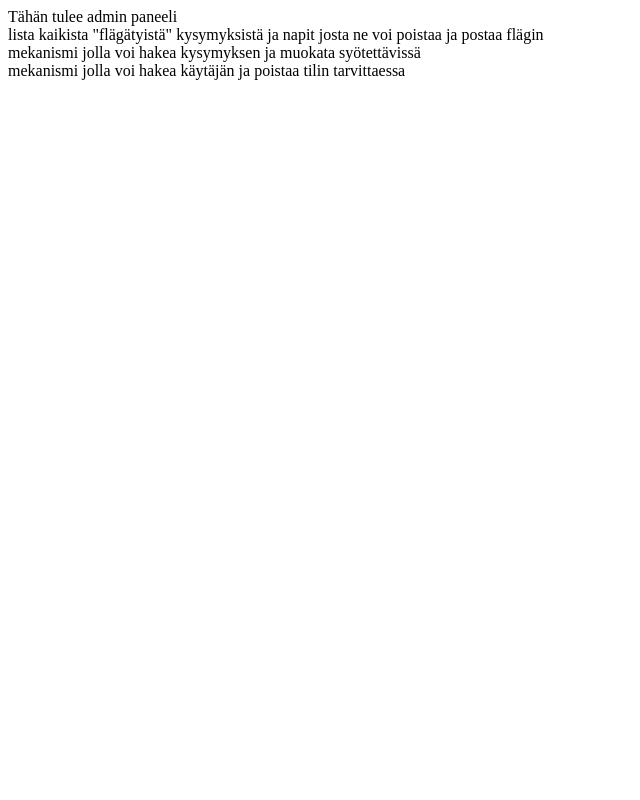
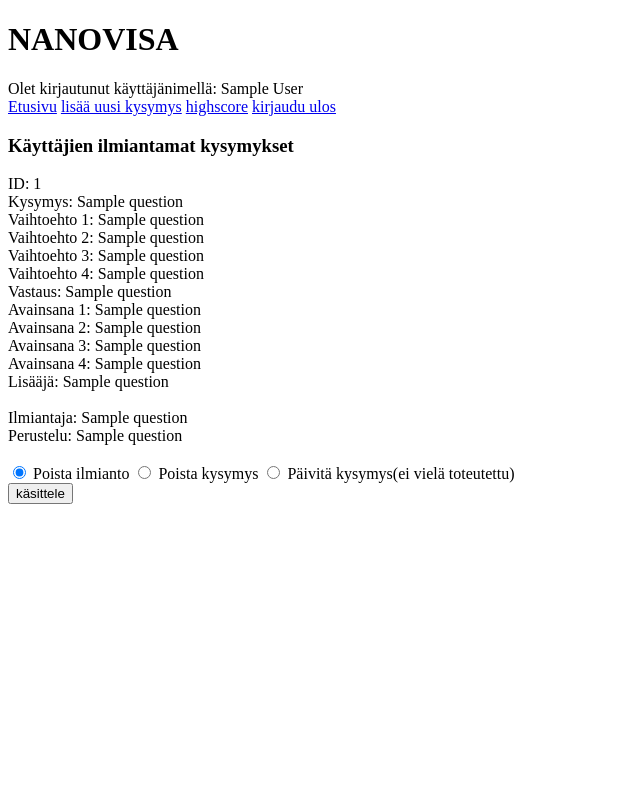
Before and after one commit to Jiisala/Nanovisa, a Flask app: template templates/admin.html in a window 1280 px wide. Shown: the whole page, without its empty margins (0-640 px from the left). Run offline with Flask 2, Linux system fonts and the light colour scheme; the visitor is signed in with stand-in values (Sample User, id 1); the template is opened without the code that fills it: most values are stand-ins (such as "Sample title", 1, 10 or a date in 2020); some libraries are stand-ins or nearby versions.

Commit message:
added some admin stuff, admin can now deal with flagged questions

```diff
--- a/routes.py
+++ b/routes.py
@@ -4,13 +4,15 @@ from flask import redirect, render_template, request
 from services import users
 from services import questions
 
+@app.context_processor
+def context_processor():
+    return dict(is_admin =users.check_admin_rights)
 
 @app.route("/")
 def index():
     if not users.check_logged():
         return render_template("login.html")
     suggestions = questions.get_all_keywords()
-
     return render_template("index.html", suggestions = suggestions)
 
 @app.route("/login", methods=["GET", "POST"])
@@ -80,7 +82,6 @@ def full_game():
     fill_with_random = request.form.get("fill_with_random")
 
     questions.get_new_question_set(how_many, keywords, include_own, include_answered, fill_with_random )
-    print("ROUTES", session["question_set"])
     return redirect("game/0")
 
 @app.route("/game/<int:id>")
@@ -90,7 +91,6 @@ def one_question(id):
     if id >= len(session.get("question_set")):
         return redirect("/results")
     id +=1
-    #print ("id", id)
     return render_template("game.html", id=id)
 
 @app.route("/results")
@@ -137,3 +137,23 @@ def confirm_tag():
     except:
         print("error handling goes here")
     return render_template("results.html")
+
+@app.route("/admin")
+def admin():
+    if users.check_admin_rights():
+        flagged_questions = questions.get_flagged_questions()
+        return render_template("admin.html", flagged_questions= flagged_questions)
+    return redirect("/")
+
+@app.route("/deal_with_flagged_question", methods=["POST"])
+def deald_with_flagged_questions():
+    action = request.form.get("deal_with_flag").split(" ")
+
+    if users.check_admin_rights():
+        if action[0] == "remove_flag":
+            questions.remove_flag(int(action[1]))
+        if action[0] == "remove_question":
+            questions.remove_question(int(action[1]))
+        if action[0] == "update_question":
+            pass
+    return redirect("/admin")
--- a/services/users.py
+++ b/services/users.py
@@ -14,13 +14,11 @@ def login(name, password):
         return False
     session["user_id"] = user.id
     session["user_name"] = user.name
-    session["admin"] = user.admin
     return True
 
 def logout():
     del session["user_id"]
     del session["user_name"]
-    del session["admin"]
     del session["csrf_token"]
 
 def check_logged():
@@ -40,9 +38,16 @@ def new_user(name, password, admin=False):
         return False
     return login(name, password)
 
-def check_adminRights():
-    return session.get("admin")
+def check_admin_rights():
+    user_id = session.get("user_id")
+    try:
+        sql = "SELECT admin FROM users WHERE id=:user_id"
+        result = db.session.execute(sql, {"user_id":user_id})
+        is_admin = result.fetchone()
+    except:
+        return False
 
+    return is_admin[0]
 def toggleAdmin(id):
     #This is made for future use and is completely untested
     #Admin stuff is yet to be implemented
--- a/templates/admin.html
+++ b/templates/admin.html
@@ -1,8 +1,54 @@
-Tähän tulee admin paneeli <br />
+{%extends "layout.html"%} {% block content %}
+<div>
+  <h3>Käyttäjien ilmiantamat kysymykset</h3>
+  {% for question in flagged_questions %}
+  <div>
+    ID: {{question[0]}} <br />
+    Kysymys: {{question[1]}} <br />
+    Vaihtoehto 1: {{question[2]}} <br />
+    Vaihtoehto 2: {{question[3]}} <br />
+    Vaihtoehto 3: {{question[4]}} <br />
+    Vaihtoehto 4: {{question[5]}} <br />
+    Vastaus: {{question[6]}} <br />
+    Avainsana 1: {{question[7]}} <br />
+    Avainsana 2: {{question[8]}} <br />
+    Avainsana 3: {{question[9]}} <br />
+    Avainsana 4: {{question[10]}} <br />
+    Lisääjä: {{question[11]}} <br />
+    <br />
+    Ilmiantaja: {{question[12]}} <br />
+    Perustelu: {{question[13]}} <br />
+    <br />
+  </div>
+  <form action="/deal_with_flagged_question" method="POST">
+    <input
+      type="radio"
+      id="remove_flag"
+      name="deal_with_flag"
+      value="remove_flag {{question[0]}}"
+      checked="checked"
+    />
+    <label for="remove_flag">Poista ilmianto</label>
+    <input
+      type="radio"
+      id="remove_question"
+      name="deal_with_flag"
+      value="remove_question {{question[0]}}"
+    />
+    <label for="remove_question">Poista kysymys</label>
+    <input
+      type="radio"
+      id="update_question"
+      name="deal_with_flag"
+      value="update {{question[0]}}"
+    />
+    <label for="update_question">Päivitä kysymys(ei vielä toteutettu)</label>
+    <br />
+    <input type="hidden" name="csrf_token" value="{{csrf_token()}}" />
 
-lista kaikista "flägätyistä" kysymyksistä ja napit josta ne voi poistaa ja
-postaa flägin <br />
-
-mekanismi jolla voi hakea kysymyksen ja muokata syötettävissä <br />
-
-mekanismi jolla voi hakea käytäjän ja poistaa tilin tarvittaessa
+    <input type="submit" value="käsittele" />
+  </form>
+  <br />
+  {%endfor%}
+</div>
+{% endblock %}
--- a/templates/navigation.html
+++ b/templates/navigation.html
@@ -3,8 +3,9 @@
   <nav>
     <a href="/">Etusivu</a>
     <a href="/newquestion">lisää uusi kysymys</a>
-    <a href="/highscores">tulokset</a>
+    <a href="/highscores">highscore</a>
     <a href="/logout">kirjaudu ulos</a>
+    {% if is_admin() %} <a href="/admin">ylläpito</a> {%endif%}
   </nav>
   {%endif%}
 </header>
```
Also changed, not shown: services/questions.py (+39 -6 lines).
